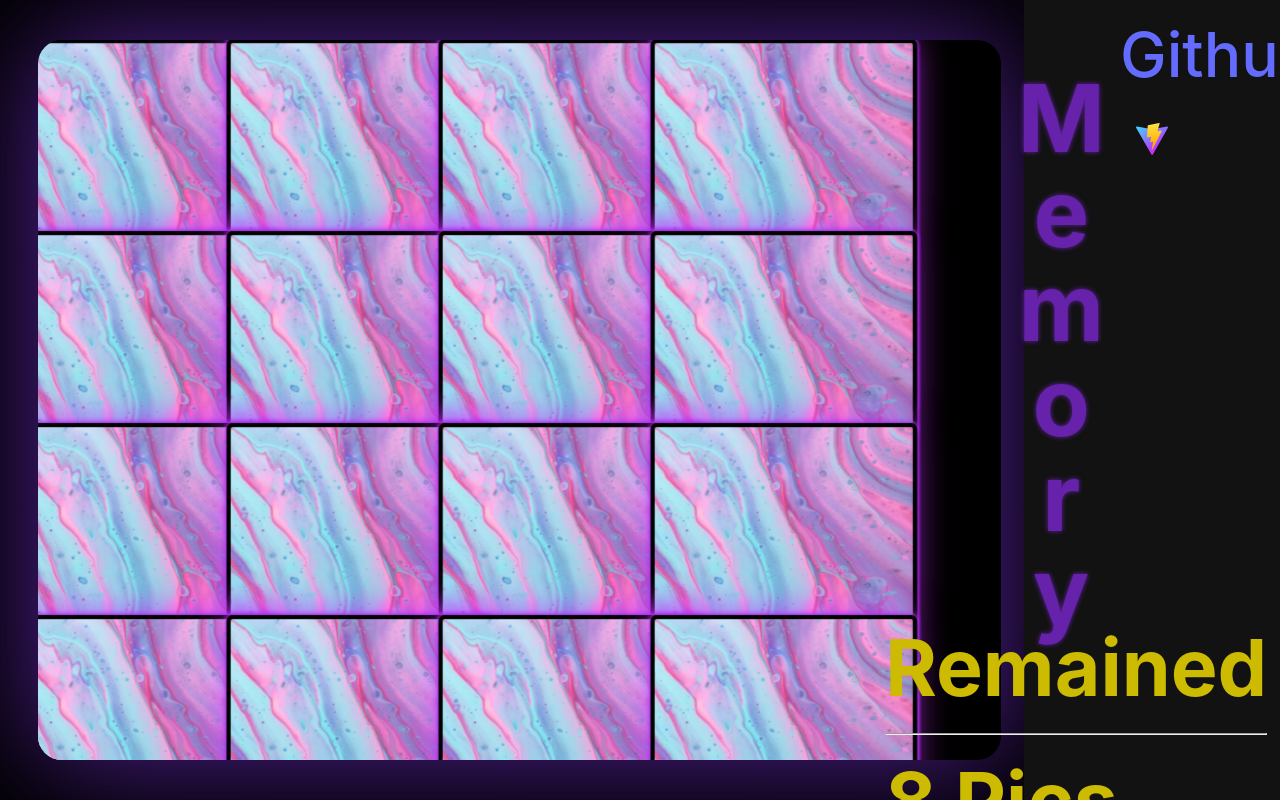
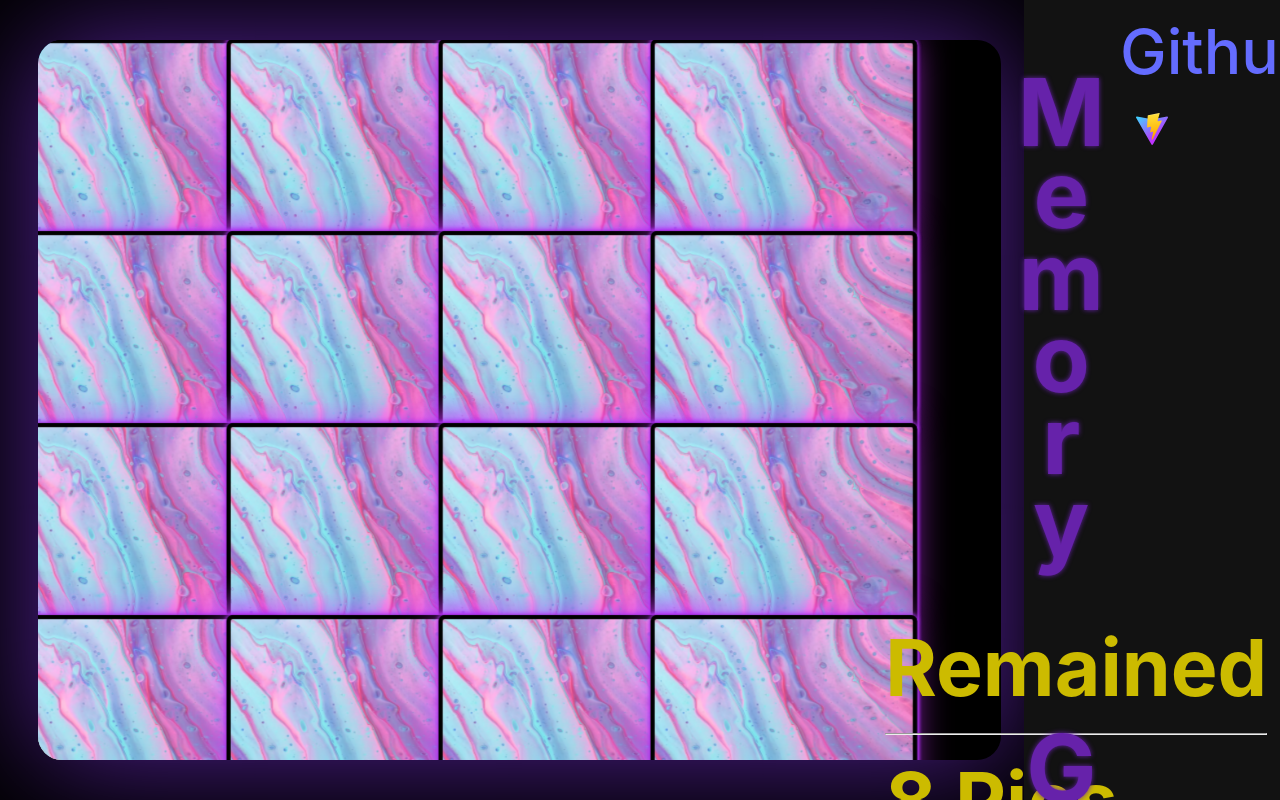
Before and after one commit to Peyman-Borhani/Memory-Cards-Game, a Svelte app: page / in a window 1280 px wide. Built offline with nearby package versions, Linux system fonts and the light colour scheme.

Commit message:
fixed line height

```diff
--- a/src/app.css
+++ b/src/app.css
@@ -1,5 +1,5 @@
 :root {
-        line-height : 1.5;
+        line-height : 1.4;
         font-weight : 400;
         color-scheme: dark;
         font-synthesis: none;
@@ -50,7 +50,7 @@ header {                     position: absolute;
 .logo {padding: 2vmin; }
 .logo:hover { filter: drop-shadow(0 0 4vmin #646cffaa) }
 .logo.svelte:hover  { filter: drop-shadow(0 0 4vmin #ff3e00aa) }
-header:hover .svelte { max-width: 3ch;    }
+.logo:hover .svelte { max-width: 3ch;    }
 
 main {
         display: flex;      flex-direction: column;
@@ -64,7 +64,7 @@ h2:is(#ST)  { visibility: hidden }
 h2  {
         display: flex;      text-align: center;
         right  : 1ch;       position: fixed;
-        top    : 1ch;       line-height: 1.5ch;
+        top    : 1ch;       line-height: 1.3ch;
         margin : 0;         max-width: 1.4ch;
         padding: 0;         color: #62a;
                             text-shadow: 0 0 4pt #62a
```
